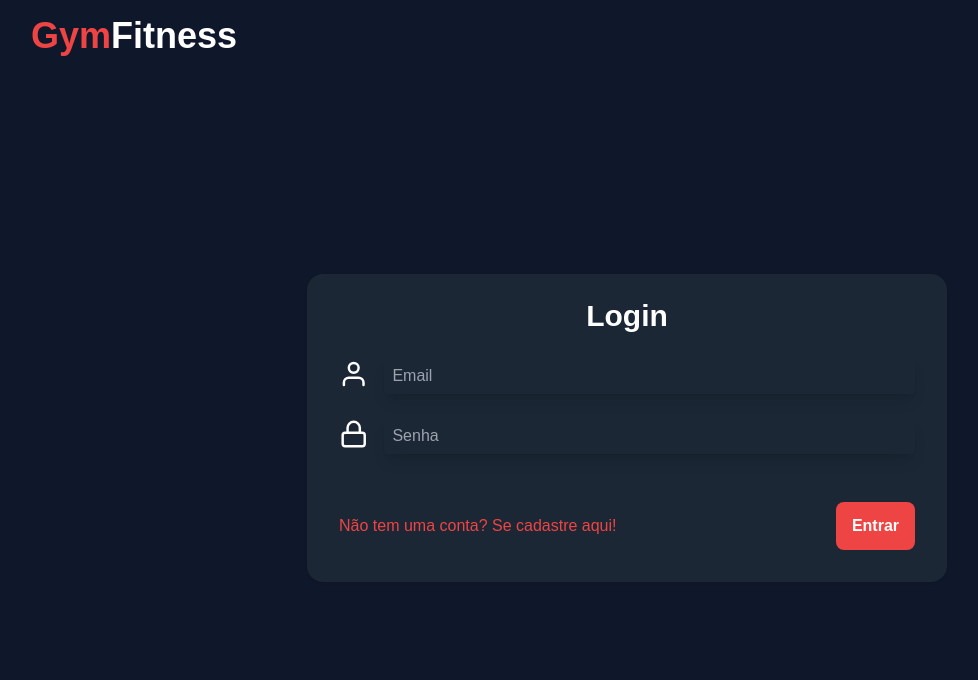
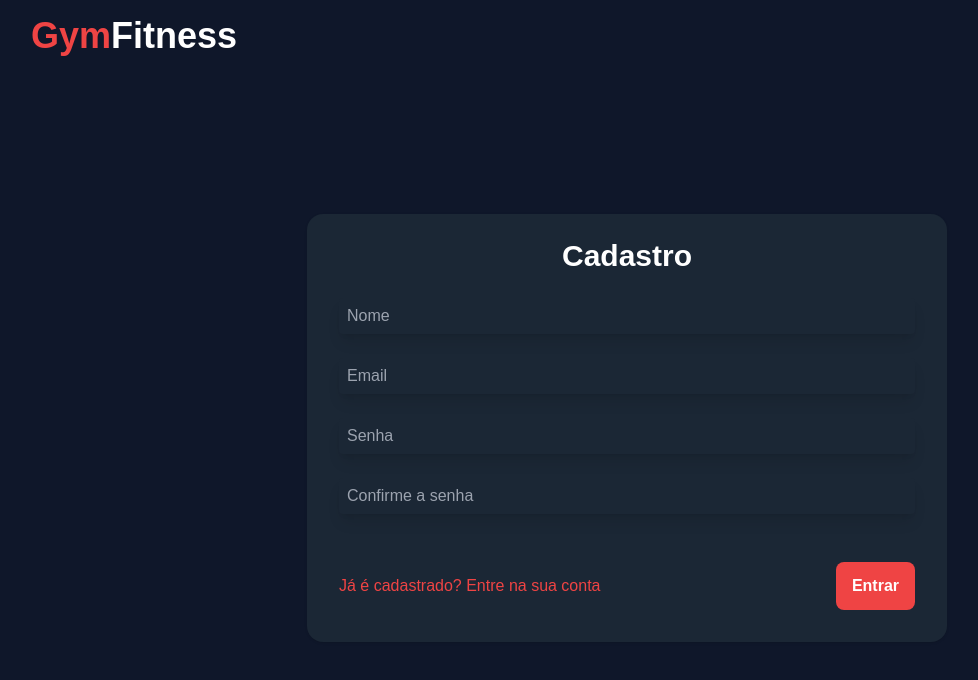
Before and after one commit to AndreFreitasz/gym-fitness, a React (Create React App) app in the folder client/: page /register in a window 1280 px wide. Shown: the top 680 px of the page, without its empty margins (13-991 px from the left). Built offline with nearby package versions, Linux system fonts and the light colour scheme.

Commit message:
wip: Desenvolvendo tela de cadastro

```diff
--- a/client/package.json
+++ b/client/package.json
@@ -6,13 +6,17 @@
     "@testing-library/jest-dom": "^5.17.0",
     "@testing-library/react": "^13.4.0",
     "@testing-library/user-event": "^13.5.0",
+    "axios": "^1.7.2",
+    "formik": "^2.4.6",
     "react": "^18.3.1",
     "react-dom": "^18.3.1",
     "react-icons": "^5.2.1",
+    "react-router-dom": "^6.23.1",
     "react-scripts": "5.0.1",
     "react-spring": "^9.7.3",
     "tailwindcss": "^3.4.3",
-    "web-vitals": "^2.1.4"
+    "web-vitals": "^2.1.4",
+    "yup": "^1.4.0"
   },
   "scripts": {
     "start": "react-scripts start",
--- a/client/src/App.js
+++ b/client/src/App.js
@@ -1,12 +1,17 @@
 import './css/index.css';
+import { BrowserRouter as Router, Route, Routes } from 'react-router-dom';
 import Login from './pages/login';
+import Register from './pages/register';
 
 function App() {
 
   return (
-    <div className="App">
-      <Login />
-    </div>
+    <Router>
+      <Routes>
+        <Route path="/login" element={<Login />} />
+        <Route path="/register" element={<Register />} />
+      </Routes>
+    </Router>
   );
 }
 
--- a/client/src/components/forms/InputField.js
+++ b/client/src/components/forms/InputField.js
@@ -1,6 +1,7 @@
+import { Field } from 'formik';
 const InputField = ({name, id, className, type, placeholder, autoComplete}) => {
     return (
-      <input
+      <Field
         name={name}
         id={id}
         className={`shadow-lg appearance-none rounded w-full p-2 text-white leading-tight focus:outline-none focus:shadow-outline bg-[#1B2735] autofill:bg-[#1B2735] autofill:text-white ${className}`}
--- a/client/src/pages/login.js
+++ b/client/src/pages/login.js
@@ -20,7 +20,7 @@ const Login = () => {
       <div className="flex justify-center items-center h-screen-72">
         <animated.form
           style={animationProps}
-          className="bg-[#1B2735] shadow rounded-2xl px-8 pt-6 pb-8 mb-4 w-1/2 mx-auto"
+          className="shadow rounded-2xl px-8 pt-6 pb-8 mb-4 w-full mx-auto sm:w-1/2 lg:bg-[#1B2735]"
         >
           <h1 className="text-white text-3xl mb-6 text-center font-bold">Login</h1>
 
@@ -47,7 +47,7 @@ const Login = () => {
           </div>
           <div className="flex items-center justify-between mt-12">
             <a
-              href="https://www.google.com.br/?hl=pt-BR"
+              href="/register"
               className="text-red-500 text-md font-medium cursor-pointer hover:opacity-60 transition-opacity duration-500"
             >
               Não tem uma conta? Se cadastre aqui!
--- /dev/null
+++ b/client/src/pages/register.js
@@ -0,0 +1,115 @@
+import React, { useState } from 'react';
+import Header from "../components/header";
+import InputField from "../components/forms/InputField";
+import Button from '../components/forms/button';
+import { useSpring, animated } from 'react-spring';
+import * as yup from 'yup';
+import { Formik, Form, ErrorMessage } from 'formik';
+import axios from 'axios';
+
+const schema = yup.object().shape({
+    name: yup.string().required('Nome é obrigatório'),
+    email: yup.string().required('Email é obrigatório'),
+    password: yup.string().min(6, 'Senha deve ter pelo menos 6 caracteres').required('Senha é obrigatória'),
+    confirmPassword: yup.string().oneOf([yup.ref('password'), null], 'As senhas devem coincidir')
+});
+
+const Register = () => {
+
+    const animationProps = useSpring({
+        to: { opacity: 1, transform: 'translate3d(0,0px,0)' },
+        from: { opacity: 0, transform: 'translate3d(0,200px,0)' },
+        delay: 300
+    });
+
+    const handleSubmit = async (values) => {
+        try {
+          const response = await axios.post('/api/register', values);
+          console.log(response.data);
+        } catch (error) {
+          console.error('Houve um erro ao enviar o formulário:', error);
+        }
+      };
+
+        return (
+            <>
+                <Header showTabs={false} />
+
+                <div className="flex justify-center items-center h-screen-72">
+                    <Formik
+                        initialValues={{ name: '', email: '', password: '', confirmPassword: '' }}
+                        validationSchema={schema}
+                        onSubmit={handleSubmit}
+                    >
+                        {({ errors, touched }) => (
+                            <animated.form
+                                style={animationProps}
+                                className="shadow rounded-2xl px-8 pt-6 pb-8 mb-4 w-full mx-auto sm:w-1/2 lg:bg-[#1B2735]"
+                            >
+                                <h1 className="text-white text-3xl mb-6 text-center font-bold">Cadastro</h1>
+
+                                <div className="flex flex-row justify-content align-center my-6">
+                                    <InputField
+                                        name="name"
+                                        id="name"
+                                        type="text"
+                                        placeholder="Nome"
+                                        className="additional-classes"
+                                    />
+
+<ErrorMessage name="name" component="div" />
+                                </div>
+
+                                <div className="flex flex-row justify-content align-center my-6">
+                                    <InputField
+                                        name="email"
+                                        id="email"
+                                        type="email"
+                                        placeholder="Email"
+                                        className="additional-classes"
+                                    />
+                                </div>
+                                <div className="flex flex-row justify-content align-center my-6">
+                                    <InputField
+                                        name="password"
+                                        id="password"
+                                        type="password"
+                                        placeholder="Senha"
+                                        className="additional-classes"
+                                        autoComplete="current-password"
+                                    />
+                                </div>
+                                <div className="flex flex-row justify-content align-center my-6">
+                                    <InputField
+                                        name="confirmPassword"
+                                        id="confirmPassword"
+                                        type="password"
+                                        placeholder="Confirme a senha"
+                                        className="additional-classes"
+                                        autoComplete="current-password"
+                                    />
+                                </div>
+                                <div className="flex items-center justify-between mt-12">
+                                    <a
+                                        href="/login"
+                                        className="text-red-500 text-md font-medium cursor-pointer hover:opacity-60 transition-opacity duration-500"
+                                    >
+                                        Já é cadastrado? Entre na sua conta
+                                    </a>
+                                    <Button
+                                        className="additional-classes"
+                                        type="submit"
+                                    >
+                                        Entrar
+                                    </Button>
+                                </div>
+
+                            </animated.form>
+                        )}
+                    </Formik>
+                </div>
+            </>
+        );
+    }
+
+    export default Register
```
Also changed, not shown: 1 other file (tests, documents, lock files or other folders).
